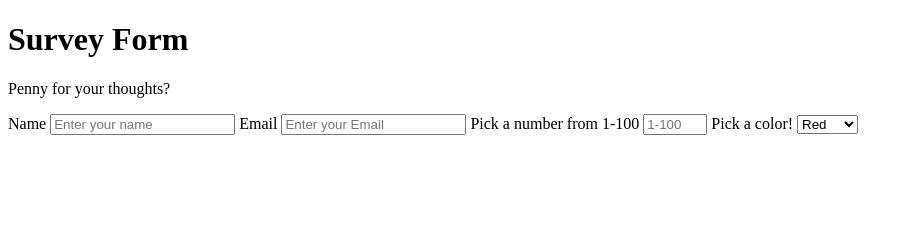
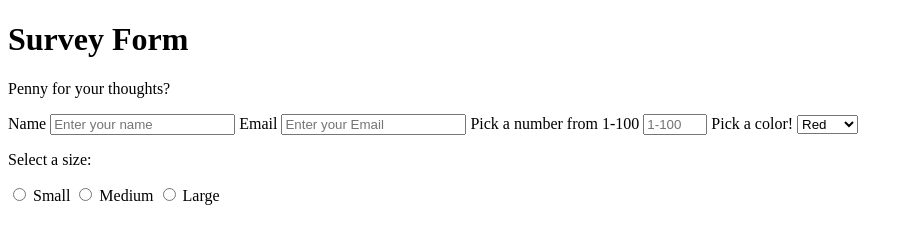
Before and after one commit to mallred7/FCC-RWD-Survey, a plain HTML site: page index.html in a window 1280 px wide. Shown: the whole page, without its empty margins (0-913 px from the left). Drawn offline with Linux system fonts and the light colour scheme.

Commit message:
attempt story 13

```diff
--- a/index.html
+++ b/index.html
@@ -21,6 +21,13 @@
         <option value="">Blue</option>
         <option value="">Yellow</option>
     </select>
+    <p>Select a size:</p>
+    <input id="sm" type="radio" name="size">
+    <label for="sm">Small</label>
+    <input id="med" type="radio" name="size">
+    <label for="med">Medium</label>
+    <input id="lg" type="radio" name="size">
+    <label for="lg">Large</label>
 </form>
 
 <body>
```
